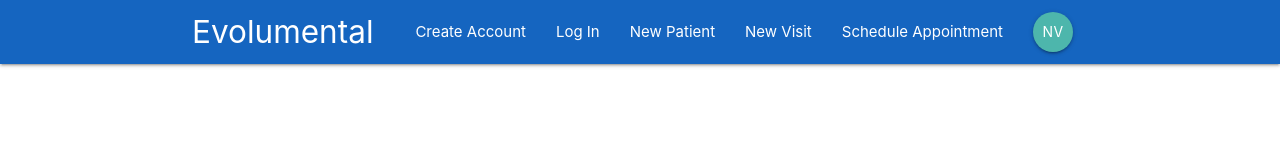
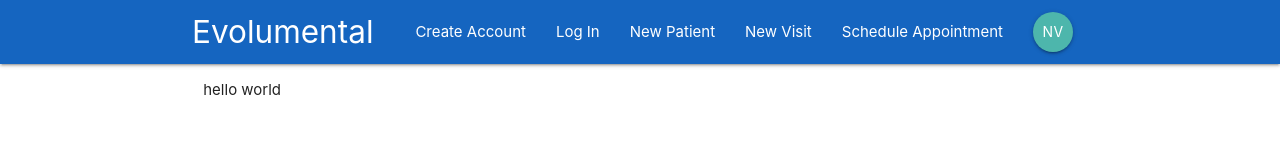
Before and after one commit to ginkgostudio/evolumental, a React (Create React App) app: page / in a window 1280 px wide. Shown: the top 167 px of the page. Built offline with nearby package versions, Linux system fonts and the light colour scheme.

Commit message:
Dashboard route within Switch

```diff
--- a/src/App.js
+++ b/src/App.js
@@ -1,6 +1,7 @@
 import React from 'react';
 import Navbar from './components/layout/Navbar'
-import { BrowserRouter } from 'react-router-dom';
+import { BrowserRouter, Switch, Route } from 'react-router-dom';
+import Dashboard from './components/dashboard/Dashboard'
 
 
 function App() {
@@ -8,6 +9,9 @@
     <BrowserRouter>
       <div className="App">
         <Navbar />
+        <Switch>
+          <Route path='/' component={Dashboard} />
+        </Switch>
       </div>
     </BrowserRouter>
   );
```
